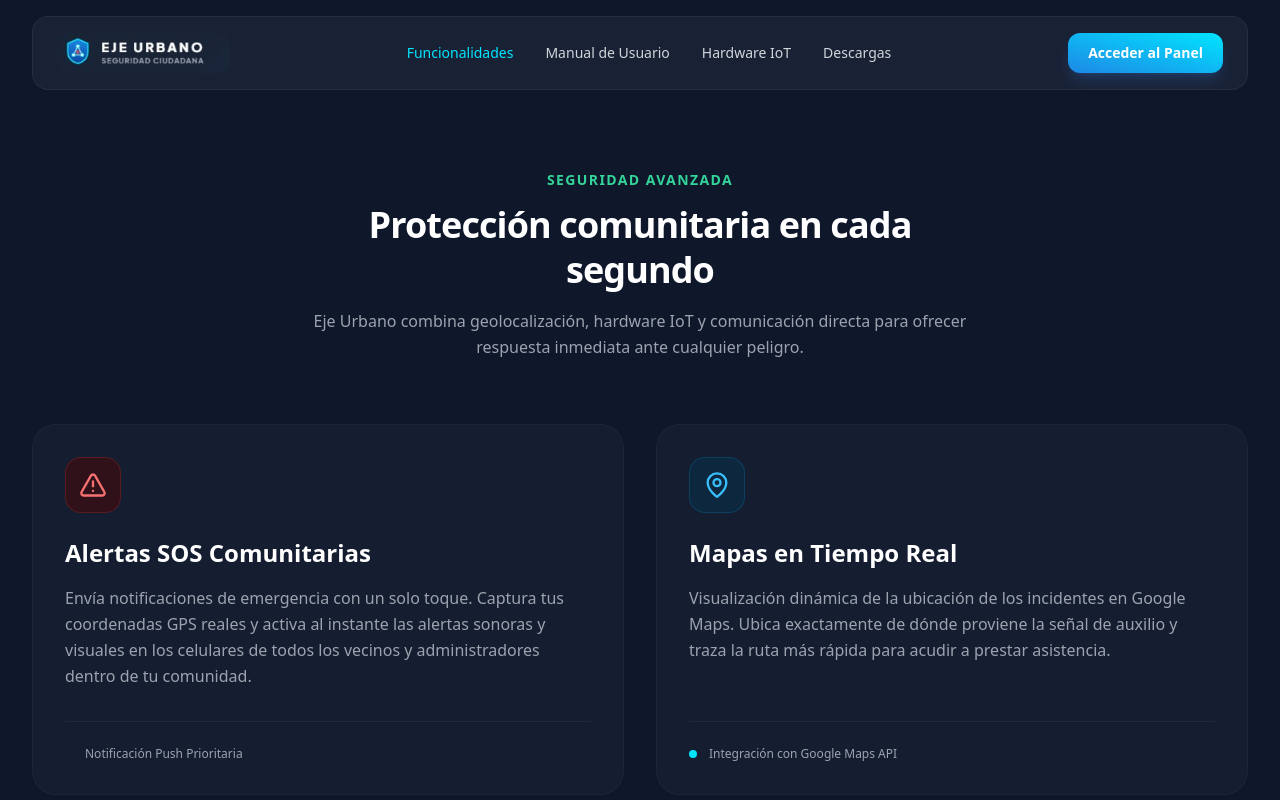
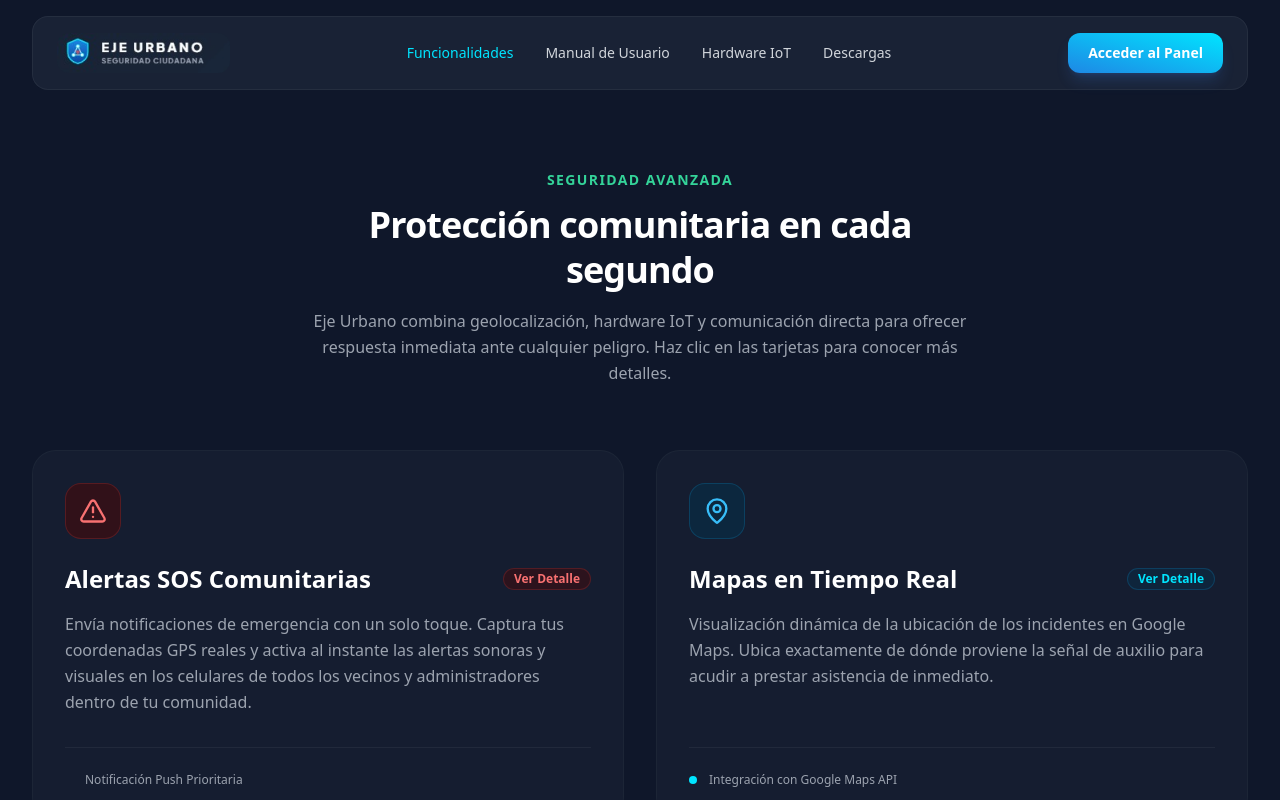
Before and after one commit to RonnieRequeE/web_eje_urbano_2, a React (Vite) app: page / in a window 1280 px wide. Both pictures are taken after a click on the button "Funcionalidades". Shown: the top 800 px of the page. Built offline with nearby package versions, Linux system fonts and the light colour scheme.

Commit message:
feat: optimización de textos de funcionalidades y cambio de especificaciones de botón físico a botón de subir volumen

```diff
--- a/src/App.jsx
+++ b/src/App.jsx
@@ -54,6 +54,7 @@ export default function App() {
   const [userProfile, setUserProfile] = useState(null); // { rol, id_comunidad, nombre }
   const [mapTheme, setMapTheme] = useState('dark'); // 'dark' or 'light'
   const [selectedAlerta, setSelectedAlerta] = useState(null); // focused alert coordinates {lat, lng, id}
+  const [activeFeatureModal, setActiveFeatureModal] = useState(null); // 'sos' or 'map' or null
 
   // Check auth status
   useEffect(() => {
@@ -507,17 +508,25 @@ export default function App() {
                 Protección comunitaria en cada segundo
               </p>
               <p className="text-gray-400 mt-4 leading-relaxed">
-                Eje Urbano combina geolocalización, hardware IoT y comunicación directa para ofrecer respuesta inmediata ante cualquier peligro.
+                Eje Urbano combina geolocalización, hardware IoT y comunicación directa para ofrecer respuesta inmediata ante cualquier peligro. Haz clic en las tarjetas para conocer más detalles.
               </p>
             </div>
 
             <div className="grid grid-cols-1 md:grid-cols-2 gap-8 mb-16">
-              <div className="rounded-3xl p-8 glass-card flex flex-col justify-between">
+
+              {/* SOS Card */}
+              <div
+                onClick={() => setActiveFeatureModal('sos')}
+                className="rounded-3xl p-8 glass-card flex flex-col justify-between cursor-pointer hover:border-red-500/40 hover:shadow-red-500/5 group"
+              >
                 <div>
-                  <span className="w-14 h-14 rounded-2xl bg-red-950/60 text-red-400 border border-red-500/20 flex items-center justify-center mb-6">
+                  <span className="w-14 h-14 rounded-2xl bg-red-950/60 text-red-400 border border-red-500/20 flex items-center justify-center mb-6 transition-transform group-hover:scale-110">
                     <AlertTriangle className="w-7 h-7" />
                   </span>
-                  <h3 className="text-2xl font-bold text-white mb-4">Alertas SOS Comunitarias</h3>
+                  <h3 className="text-2xl font-bold text-white mb-4 flex items-center justify-between">
+                    Alertas SOS Comunitarias
+                    <span className="text-xs text-red-400 font-semibold px-2.5 py-0.5 rounded-full bg-red-950/50 border border-red-500/20">Ver Detalle</span>
+                  </h3>
                   <p className="text-gray-400 leading-relaxed">
                     Envía notificaciones de emergencia con un solo toque. Captura tus coordenadas GPS reales y activa al instante las alertas sonoras y visuales en los celulares de todos los vecinos y administradores dentro de tu comunidad.
                   </p>
@@ -528,14 +537,21 @@ export default function App() {
                 </div>
               </div>
 
-              <div className="rounded-3xl p-8 glass-card flex flex-col justify-between">
+              {/* Map Card */}
+              <div
+                onClick={() => setActiveFeatureModal('map')}
+                className="rounded-3xl p-8 glass-card flex flex-col justify-between cursor-pointer hover:border-sky-500/40 hover:shadow-sky-500/5 group"
+              >
                 <div>
-                  <span className="w-14 h-14 rounded-2xl bg-sky-950/60 text-sky-400 border border-sky-500/20 flex items-center justify-center mb-6">
+                  <span className="w-14 h-14 rounded-2xl bg-sky-950/60 text-sky-400 border border-sky-500/20 flex items-center justify-center mb-6 transition-transform group-hover:scale-110">
                     <MapPin className="w-7 h-7" />
                   </span>
-                  <h3 className="text-2xl font-bold text-white mb-4">Mapas en Tiempo Real</h3>
+                  <h3 className="text-2xl font-bold text-white mb-4 flex items-center justify-between">
+                    Mapas en Tiempo Real
+                    <span className="text-xs text-[#00E5FF] font-semibold px-2.5 py-0.5 rounded-full bg-sky-950/50 border border-sky-500/20">Ver Detalle</span>
+                  </h3>
                   <p className="text-gray-400 leading-relaxed">
-                    Visualización dinámica de la ubicación de los incidentes en Google Maps. Ubica exactamente de dónde proviene la señal de auxilio y traza la ruta más rápida para acudir a prestar asistencia.
+                    Visualización dinámica de la ubicación de los incidentes en Google Maps. Ubica exactamente de dónde proviene la señal de auxilio para acudir a prestar asistencia de inmediato.
                   </p>
                 </div>
                 <div className="mt-8 pt-6 border-t border-white/5 flex items-center gap-3">
@@ -543,7 +559,93 @@ export default function App() {
                   <span className="text-xs text-gray-400">Integración con Google Maps API</span>
                 </div>
               </div>
+
             </div>
+
+            {/* MODAL: SOS DETAILS */}
+            {activeFeatureModal === 'sos' && (
+              <div className="fixed inset-0 bg-slate-950/80 backdrop-blur-md flex items-center justify-center p-4 z-[9999] animate-fade-in">
+                <div className="glassmorphism border border-red-500/20 max-w-2xl w-full rounded-3xl p-8 shadow-2xl relative">
+                  <button
+                    onClick={() => setActiveFeatureModal(null)}
+                    className="absolute top-4 right-4 text-gray-400 hover:text-white text-xl font-bold p-2"
+                  >
+                    &times;
+                  </button>
+                  <div className="flex items-center gap-4 mb-6">
+                    <span className="w-12 h-12 rounded-xl bg-red-950/60 text-red-400 flex items-center justify-center">
+                      <AlertTriangle className="w-6 h-6" />
+                    </span>
+                    <div>
+                      <h3 className="text-2xl font-bold text-white">Detalle de Alertas SOS</h3>
+                      <p className="text-xs text-red-400 font-semibold uppercase tracking-wider">Ecosistema de Respuesta Rápida</p>
+                    </div>
+                  </div>
+                  <div className="space-y-4 text-sm text-gray-300 leading-relaxed max-h-[400px] overflow-y-auto pr-2">
+                    <p>
+                      El sistema de <strong>Alertas SOS de Eje Urbano</strong> te permite notificar situaciones críticas a tu comunidad y contactos de confianza al instante:
+                    </p>
+                    <ul className="list-disc pl-5 space-y-2 text-gray-400">
+                      <li><strong className="text-white">Botón Físico de Emergencia:</strong> Puedes activar una alerta SOS silenciosa de forma discreta manteniendo presionado el botón de **subir volumen** de tu teléfono por 5 segundos o más, sin necesidad de encender la pantalla.</li>
+                      <li><strong className="text-white">Tipos de Alerta Personalizados:</strong> Clasifica tu emergencia en 4 categorías: <em>Pánico (SOS), Robo, Asistencia Médica o Incendio</em>, para recibir la ayuda correspondiente de tus vecinos.</li>
+                      <li><strong className="text-white">Alarmas Audibles Instantáneas:</strong> Envía notificaciones de alta prioridad a tus contactos de confianza que sonarán inmediatamente en sus teléfonos, incluso si los tienen en modo silencioso.</li>
+                      <li><strong className="text-white">Activación de Sirenas Vecinales:</strong> Dispara de forma automática las sirenas físicas de alerta instaladas en las calles de tu barrio para disuadir cualquier amenaza o delincuente en la zona.</li>
+                    </ul>
+                  </div>
+                  <div className="mt-8 pt-6 border-t border-white/5 flex justify-end">
+                    <button
+                      onClick={() => setActiveFeatureModal(null)}
+                      className="px-6 py-2.5 rounded-xl bg-red-600 hover:bg-red-700 text-white font-semibold text-sm transition-all"
+                    >
+                      Entendido
+                    </button>
+                  </div>
+                </div>
+              </div>
+            )}
+
+            {/* MODAL: MAP DETAILS */}
+            {activeFeatureModal === 'map' && (
+              <div className="fixed inset-0 bg-slate-950/80 backdrop-blur-md flex items-center justify-center p-4 z-[9999] animate-fade-in">
+                <div className="glassmorphism border border-sky-500/20 max-w-2xl w-full rounded-3xl p-8 shadow-2xl relative">
+                  <button
+                    onClick={() => setActiveFeatureModal(null)}
+                    className="absolute top-4 right-4 text-gray-400 hover:text-white text-xl font-bold p-2"
+                  >
+                    &times;
+                  </button>
+                  <div className="flex items-center gap-4 mb-6">
+                    <span className="w-12 h-12 rounded-xl bg-sky-950/60 text-[#00E5FF] flex items-center justify-center">
+                      <MapPin className="w-6 h-6" />
+                    </span>
+                    <div>
+                      <h3 className="text-2xl font-bold text-white">Detalle de Mapas y Geolocalización</h3>
+                      <p className="text-xs text-[#00E5FF] font-semibold uppercase tracking-wider">Monitoreo y Trayecto Seguro</p>
+                    </div>
+                  </div>
+                  <div className="space-y-4 text-sm text-gray-300 leading-relaxed max-h-[400px] overflow-y-auto pr-2">
+                    <p>
+                      El sistema de geolocalización y mapas dinámicos está diseñado para cuidarte a ti y a tu familia en sus traslados diarios:
+                    </p>
+                    <ul className="list-disc pl-5 space-y-2 text-gray-400">
+                      <li><strong className="text-white">Trayecto Seguro ("Acompáñame a casa"):</strong> Te permite definir un tiempo estimado para tu recorrido. Si no marcas que has llegado a salvo y el temporizador expira, tus contactos de confianza recibirán automáticamente una alerta de SOS con tu última ubicación.</li>
+                      <li><strong className="text-white">Privacidad Respetada:</strong> La ubicación de tus trayectos normales es confidencial y solo la pueden ver los contactos de confianza que tú elijas. Nadie más, ni los administradores del barrio, pueden ver tus rutas rutinarias.</li>
+                      <li><strong className="text-white">Monitoreo Activo de Emergencias:</strong> Cuando activas una alerta de SOS, tu ubicación en el mapa se actualiza continuamente para que tus vecinos puedan ubicarte y acudir a ayudarte rápidamente.</li>
+                      <li><strong className="text-white">Llamadas de Auxilio Rápido:</strong> El mapa incluye accesos directos para llamar al instante a los números de emergencia oficiales de Bolivia, como la Policía (110), Ambulancias (118), Bomberos (119) y SAR (123).</li>
+                    </ul>
+                  </div>
+                  <div className="mt-8 pt-6 border-t border-white/5 flex justify-end">
+                    <button
+                      onClick={() => setActiveFeatureModal(null)}
+                      className="px-6 py-2.5 rounded-xl bg-[#00E5FF] text-slate-950 font-bold text-sm hover:bg-[#00b0ff] transition-all"
+                    >
+                      Entendido
+                    </button>
+                  </div>
+                </div>
+              </div>
+            )}
+
           </section>
         )}
 
```
